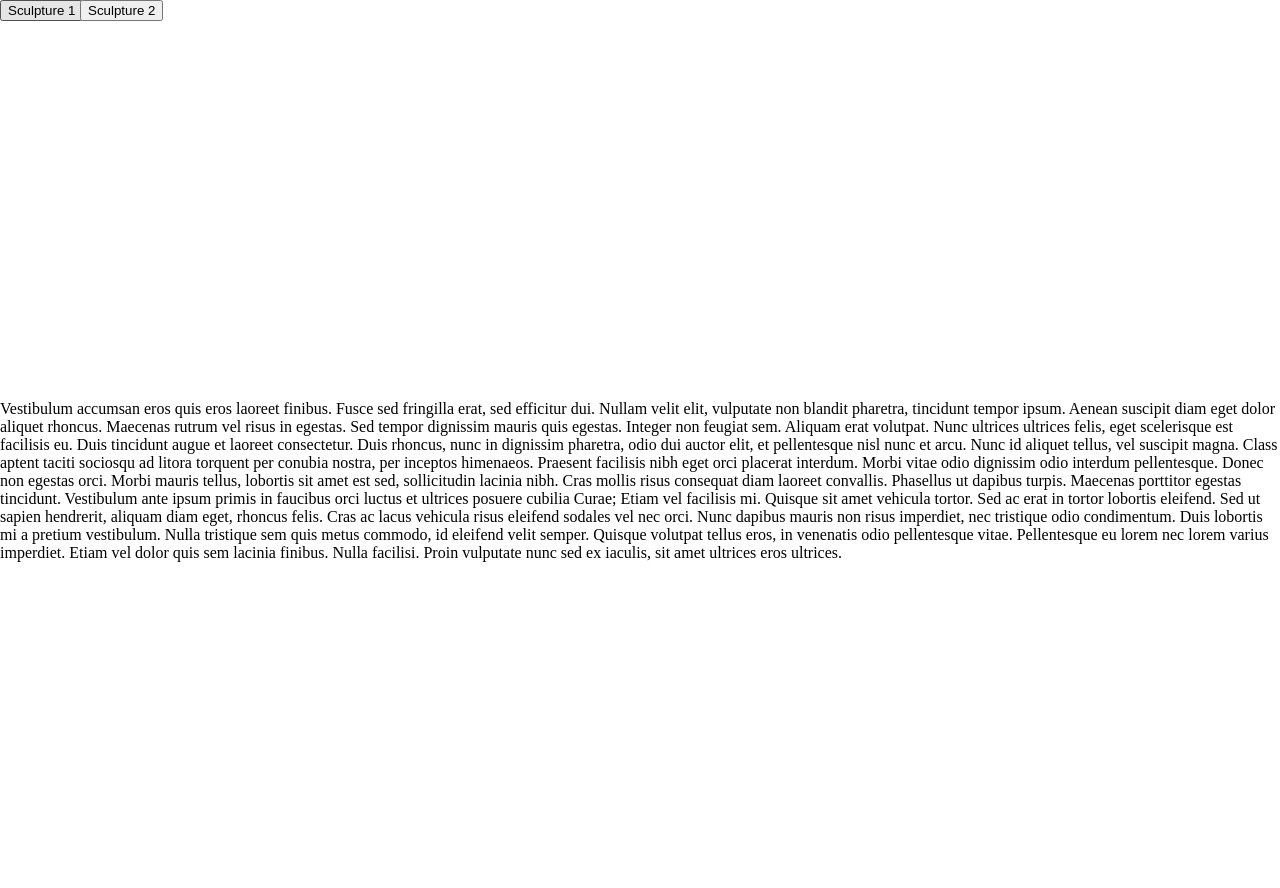
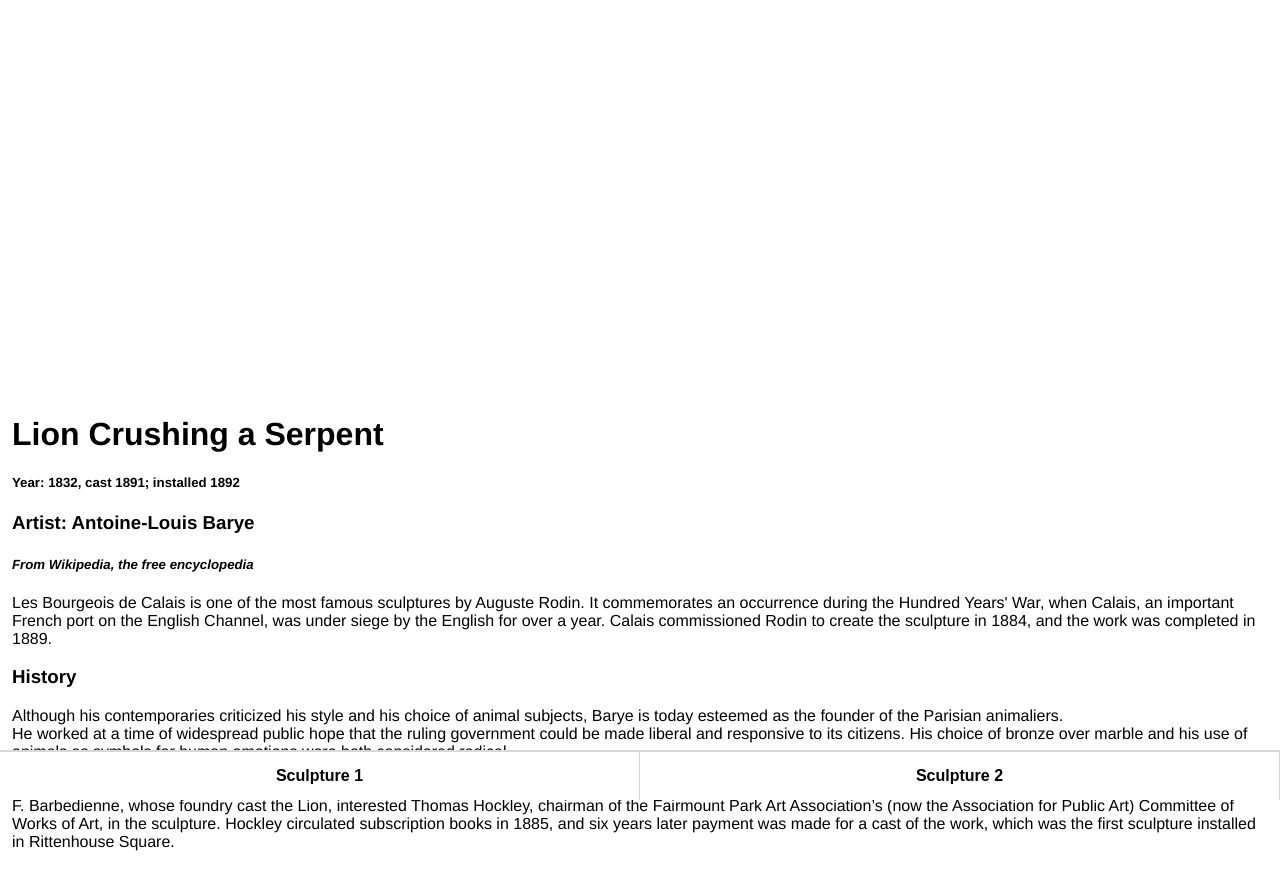
Before and after one commit to brendanluu/sculptureApp, a website: page public/index.html in a window 1280 px wide. Both pictures are taken after a click on the button "Sculpture 2". Before the commit the page ends 800 px from the top, so only its background shows below. Drawn offline with nearby package versions, Linux system fonts and the light colour scheme; no server answers.

Commit message:
need to commit

```diff
--- a/public/index.html
+++ b/public/index.html
@@ -72,18 +72,18 @@
     			<a-entity light="" position="6.055 2.524 6.279"></a-entity>
     			<a-entity light="" position="-0.129 2.524 -8.146"></a-entity>
 
-
+<!-- <a-entity id="sculpture2" gltf-model-next="models/lion/scene.gltf" position="0.239 -4.676 -1.049" rotation="-85.02693679741417 26.241467016991706 40.22163721818379" scale="0.216 0.216 0.216"></a-entity> -->
 
       <a-entity id="model" scale="1 1 1">
 
     		<!-- <a-entity gltf-model-next="src: url(models/scene.gltf);" position='0 0 0' rotation='0 90 0' scale='20 20 20'></a-entity> -->
     		<a-entity id="sculpture1" gltf-model-next="models/rodin/scene.gltf" position="0 -5.365 2.012" rotation="-14.954 0 0" scale="0.5 0.5 0.5"></a-entity>
-    		<a-entity id="sculpture2" visible="false" gltf-model-next="models/dauguste/scene.gltf" position="0.239 -0.346 -1.049" rotation="-2.4637185190625397 41.08107391088002 -6.64631042351755" scale="0.012 0.012 0.012"></a-entity>
+        <a-entity id="sculpture2" visible="false" gltf-model-next="models/lion/scene.gltf" position="0.239 -10.036 -1.049" rotation="-85.02693679741417 -113.73212233346841 40.22163721818379" scale="0.439 0.439 0.439"></a-entity>
       </a-entity>
 
 
           <a-sky
-                 color="red">
+                 color="black">
           </a-sky>
 
         </a-scene>
@@ -92,29 +92,38 @@
     		<button id="button2" cursor-listener-1 type="button">Sculpture 2</button>
 
         <div class="info" id="info1">
-<p>
-  Lorem ipsum dolor sit amet, consectetur adipiscing elit. Integer aliquam, sapien sit amet rutrum porta, sapien purus pretium sem, vel convallis odio ligula ut massa. Sed interdum luctus mauris, at suscipit tortor pharetra in. Mauris luctus neque ac sollicitudin vestibulum. In pulvinar sapien vel viverra suscipit. Quisque faucibus massa ex, quis pharetra ligula viverra ac. Fusce scelerisque turpis vel sem tristique, a imperdiet sapien cursus. Vestibulum eu placerat lacus. Nullam dui lectus, mollis non mattis non, imperdiet at ex. Nam volutpat, nibh eget consequat lobortis, lorem sapien molestie augue, eu efficitur justo velit quis nisi. Vivamus ornare est tempor eros laoreet, quis feugiat neque varius. Quisque sagittis dignissim magna id hendrerit. Nunc lorem diam, varius at arcu sit amet, vulputate placerat arcu. Sed quis facilisis erat. Duis eu leo vel augue imperdiet gravida ut id sapien.
-
-Vestibulum accumsan eros quis eros laoreet finibus. Fusce sed fringilla erat, sed efficitur dui. Nullam velit elit, vulputate non blandit pharetra, tincidunt tempor ipsum. Aenean suscipit diam eget dolor aliquet rhoncus. Maecenas rutrum vel risus in egestas. Sed tempor dignissim mauris quis egestas. Integer non feugiat sem. Aliquam erat volutpat. Nunc ultrices ultrices felis, eget scelerisque est facilisis eu.
-
-Duis tincidunt augue et laoreet consectetur. Duis rhoncus, nunc in dignissim pharetra, odio dui auctor elit, et pellentesque nisl nunc et arcu. Nunc id aliquet tellus, vel suscipit magna. Class aptent taciti sociosqu ad litora torquent per conubia nostra, per inceptos himenaeos. Praesent facilisis nibh eget orci placerat interdum. Morbi vitae odio dignissim odio interdum pellentesque. Donec non egestas orci. Morbi mauris tellus, lobortis sit amet est sed, sollicitudin lacinia nibh.
-
-Cras mollis risus consequat diam laoreet convallis. Phasellus ut dapibus turpis. Maecenas porttitor egestas tincidunt. Vestibulum ante ipsum primis in faucibus orci luctus et ultrices posuere cubilia Curae; Etiam vel facilisis mi. Quisque sit amet vehicula tortor. Sed ac erat in tortor lobortis eleifend.
-
-Sed ut sapien hendrerit, aliquam diam eget, rhoncus felis. Cras ac lacus vehicula risus eleifend sodales vel nec orci. Nunc dapibus mauris non risus imperdiet, nec tristique odio condimentum. Duis lobortis mi a pretium vestibulum. Nulla tristique sem quis metus commodo, id eleifend velit semper. Quisque volutpat tellus eros, in venenatis odio pellentesque vitae. Pellentesque eu lorem nec lorem varius imperdiet. Etiam vel dolor quis sem lacinia finibus. Nulla facilisi. Proin vulputate nunc sed ex iaculis, sit amet ultrices eros ultrices.
-</p>
+          <h1>Les Bourgeois de Calais</h1>
+          <h5>Year: 1884–9</h5>
+          <h3>Artist: Auguste Rodin</h3>
+          <h5 style="font-style: italic;">From Wikipedia, the free encyclopedia</h5>
+          <p>
+            Les Bourgeois de Calais is one of the most famous sculptures by Auguste Rodin. It commemorates an occurrence during the Hundred Years' War, when Calais, an important French port on the English Channel, was under siege by the English for over a year. Calais commissioned Rodin to create the sculpture in 1884, and the work was completed in 1889.
+          </p>
+          <h3>History</h3>
+                        <p>
+                          England's Edward III, after a victory in the Battle of Crécy, laid siege to Calais, while Philip VI of France ordered the city to hold out at all costs. Philip failed to lift the siege, and starvation eventually forced the city to parley for surrender.<br>
+              According to medieval writer Jean Froissart, Edward offered to spare the people of the city if six of its top leaders would surrender themselves to him, presumably to be executed. Edward demanded that they walk out wearing nooses around their necks, and carrying the keys to the city and castle. One of the wealthiest of the town leaders, Eustache de Saint Pierre, volunteered first, and five other burghers joined with him.[2] Saint Pierre led this envoy of volunteers to the city gates. It was this moment, and this poignant mix of defeat, heroic self-sacrifice, and willingness to face imminent death that Rodin captured in his sculpture, scaled somewhat larger than life.<br>
+              Although the burghers expected to be executed, their lives were spared by the intervention of England's queen, Philippa of Hainault, who persuaded her husband to exercise mercy by claiming that their deaths would be a bad omen for her unborn child. (Her son, Thomas of Windsor, only lived for one year.)
+                        </p>
         </div>
         <div class="info" id="info2">
-<p>
-
-Vestibulum accumsan eros quis eros laoreet finibus. Fusce sed fringilla erat, sed efficitur dui. Nullam velit elit, vulputate non blandit pharetra, tincidunt tempor ipsum. Aenean suscipit diam eget dolor aliquet rhoncus. Maecenas rutrum vel risus in egestas. Sed tempor dignissim mauris quis egestas. Integer non feugiat sem. Aliquam erat volutpat. Nunc ultrices ultrices felis, eget scelerisque est facilisis eu.
-
-Duis tincidunt augue et laoreet consectetur. Duis rhoncus, nunc in dignissim pharetra, odio dui auctor elit, et pellentesque nisl nunc et arcu. Nunc id aliquet tellus, vel suscipit magna. Class aptent taciti sociosqu ad litora torquent per conubia nostra, per inceptos himenaeos. Praesent facilisis nibh eget orci placerat interdum. Morbi vitae odio dignissim odio interdum pellentesque. Donec non egestas orci. Morbi mauris tellus, lobortis sit amet est sed, sollicitudin lacinia nibh.
-
-Cras mollis risus consequat diam laoreet convallis. Phasellus ut dapibus turpis. Maecenas porttitor egestas tincidunt. Vestibulum ante ipsum primis in faucibus orci luctus et ultrices posuere cubilia Curae; Etiam vel facilisis mi. Quisque sit amet vehicula tortor. Sed ac erat in tortor lobortis eleifend.
-
-Sed ut sapien hendrerit, aliquam diam eget, rhoncus felis. Cras ac lacus vehicula risus eleifend sodales vel nec orci. Nunc dapibus mauris non risus imperdiet, nec tristique odio condimentum. Duis lobortis mi a pretium vestibulum. Nulla tristique sem quis metus commodo, id eleifend velit semper. Quisque volutpat tellus eros, in venenatis odio pellentesque vitae. Pellentesque eu lorem nec lorem varius imperdiet. Etiam vel dolor quis sem lacinia finibus. Nulla facilisi. Proin vulputate nunc sed ex iaculis, sit amet ultrices eros ultrices.
-</p>
+          <h1>Lion Crushing a Serpent</h1>
+          <h5>Year: 1832, cast 1891; installed 1892</h5>
+          <h3>Artist: Antoine-Louis Barye</h3>
+          <h5 style="font-style: italic;">From Wikipedia, the free encyclopedia</h5>
+          <p>
+            Les Bourgeois de Calais is one of the most famous sculptures by Auguste Rodin. It commemorates an occurrence during the Hundred Years' War, when Calais, an important French port on the English Channel, was under siege by the English for over a year. Calais commissioned Rodin to create the sculpture in 1884, and the work was completed in 1889.
+          </p>
+          <h3>History</h3>
+                        <p>
+                          Although his contemporaries criticized his style and his choice of animal subjects, Barye is today esteemed as the founder of the Parisian animaliers.
+<br>
+He worked at a time of widespread public hope that the ruling government could be made liberal and responsive to its citizens. His choice of bronze over marble and his use of animals as symbols for human emotions were both considered radical.
+<br>
+The political symbolism of the lion of monarchy crushing the evil serpent was applauded by Louis Philippe, who made Barye a knight of the Legion of Honor in 1833. Later Barye was appointed professor of zoological drawing at the Museum of Natural History, where Auguste Rodin studied with him.
+<br>
+F. Barbedienne, whose foundry cast the Lion, interested Thomas Hockley, chairman of the Fairmount Park Art Association’s (now the Association for Public Art) Committee of Works of Art, in the sculpture. Hockley circulated subscription books in 1885, and six years later payment was made for a cast of the work, which was the first sculpture installed in Rittenhouse Square.
+                        </p>
         </div>
     <!-- <div id="mario-chat">
       <div id="chat-window">
--- a/public/style.css
+++ b/public/style.css
@@ -1,15 +1,42 @@
 button{
-  position: absolute;
-  top: 0;
+  position: fixed;
+  bottom: 0;
+  background-color: white;
+  border: none;
+  color: black;
+  padding: 15px 32px;
+  text-align: center;
+  text-decoration: none;
+  display: inline-block;
+  font-size: 16px;
+  width: 50vw;
+  border-top: solid;
+  border-top-color: #d8d8d8;
+  border-top-width: 2px;
+  border-right: solid;
+  border-right-width: 1px;
+  border-right-color: #d8d8d8;
+  font-weight: bold;
+}
+button:active{
+  color: gray;
 }
 
 #button2{
-  position: absolute;
-  left: 80px;
+  left: 50vw;
+  color: gray;
+}
+
+#button2:focus{
+  left: 50vw;
+  color: black;
+}
+br {
+line-height: 200%;
 }
 
 body{
-    font-family: 'Nunito';
+    font-family: 'helvetica';
     margin: 0;
 }
 
@@ -26,8 +53,10 @@ a-scene{
 }
 
 .info{
-  height: 50vh;
-  margin-top: 50vh;
+  margin-top: 52vh;
+  margin-left: 12px;
+  margin-right: 12px;
+  margin-bottom: 100px;
 }
 
 #info2{
```
Also changed, not shown: public/models/lion/textures/Scene - Root_normal.jpg (added), 6 other files.
